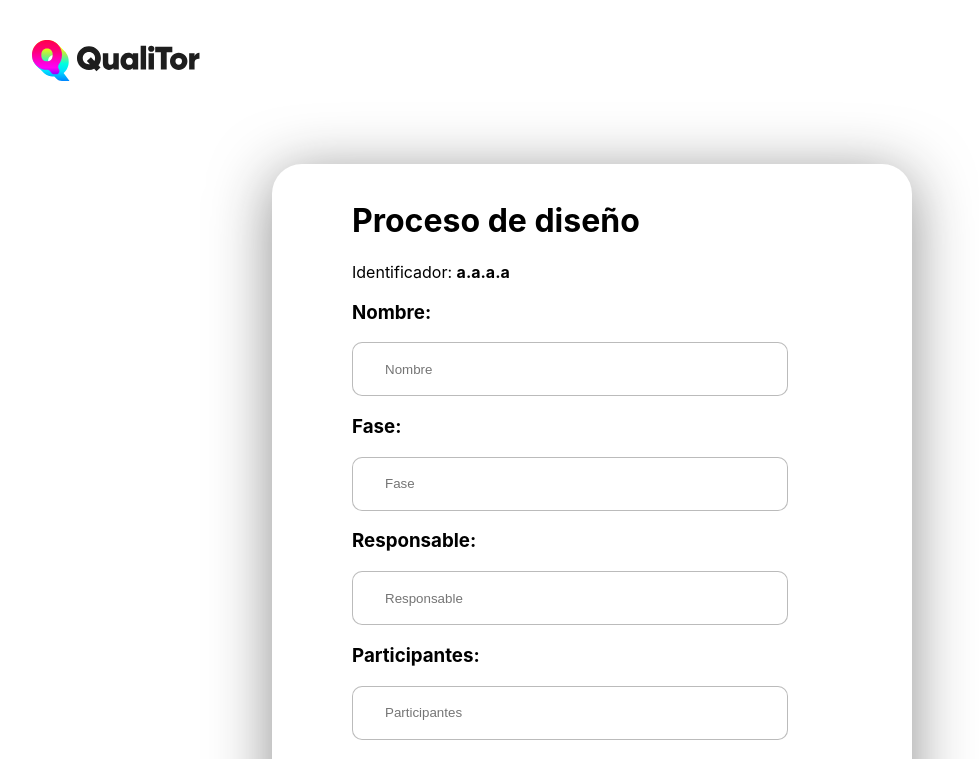
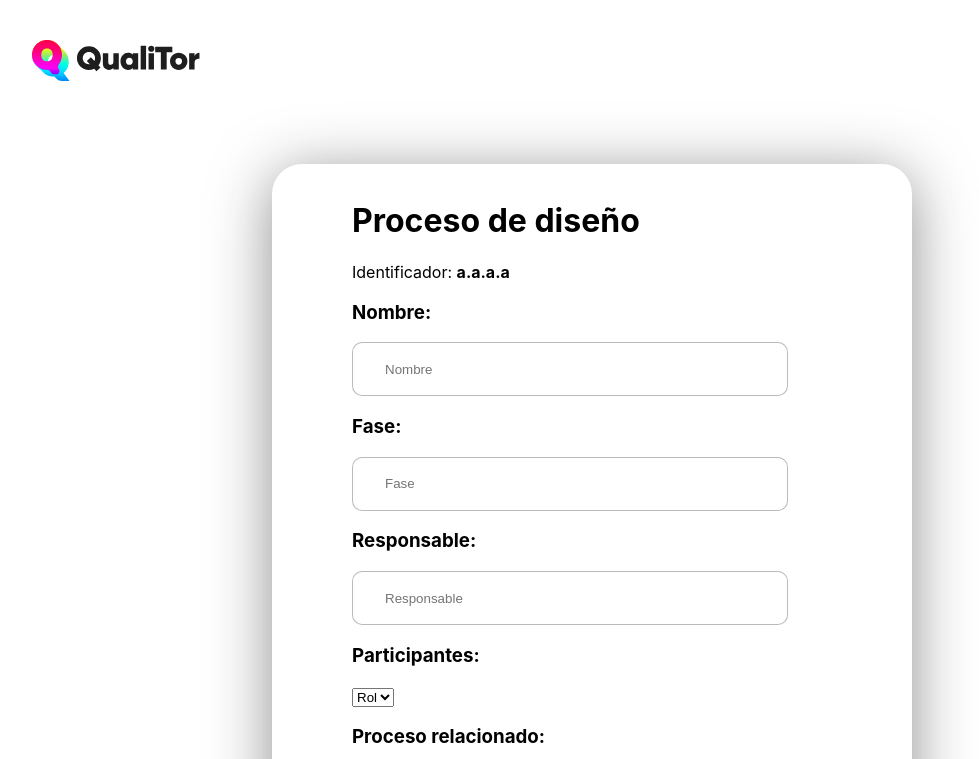
Before and after one commit to alejandromotadev/Mantenimiento-front, a React (Create React App) app in the folder project_front/: page /proceso in a window 1280 px wide. Shown: the top 759 px of the page, without its empty margins (48-1027 px from the left). Built offline with nearby package versions, Linux system fonts and the light colour scheme.

Commit message:
Cambio en Formulario.jsx

```diff
--- a/project_front/src/pages/Formulario.jsx
+++ b/project_front/src/pages/Formulario.jsx
@@ -36,10 +36,9 @@ const Formulario = () => {
 					</div>
 					<div>
 						<h3>Participantes: </h3>
-						<input
-							className={Style.styleInput}
-							placeholder="Participantes"
-						></input>
+						<select name="participantes" id="participantes" className={Style.styleSelect}>
+							<option value="rol">Rol</option>
+						</select>
 					</div>
 					<div>
 						<h3>Proceso relacionado: </h3>
```
